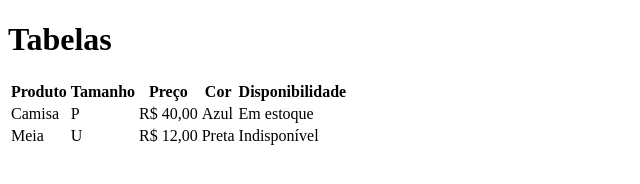
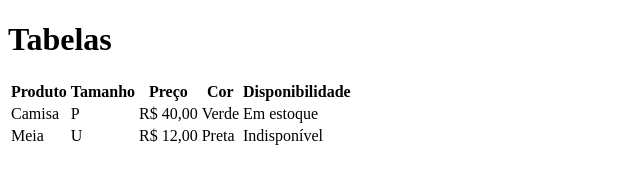
Before and after one commit to Luccas71/aula-tabela, a plain HTML site: page index.html in a window 1280 px wide. Shown: the full height of the page, 0-640 px from the left. Drawn offline with Linux system fonts and the light colour scheme.

Commit message:
camisa mudou de azul para verde

```diff
--- a/index.html
+++ b/index.html
@@ -20,7 +20,7 @@
             <td>Camisa</td>
             <td>P</td>
             <td>R$ 40,00</td>
-            <td>Azul</td>
+            <td>Verde</td>
             <td>Em estoque</td>
         </tr>
         <tr>
```
